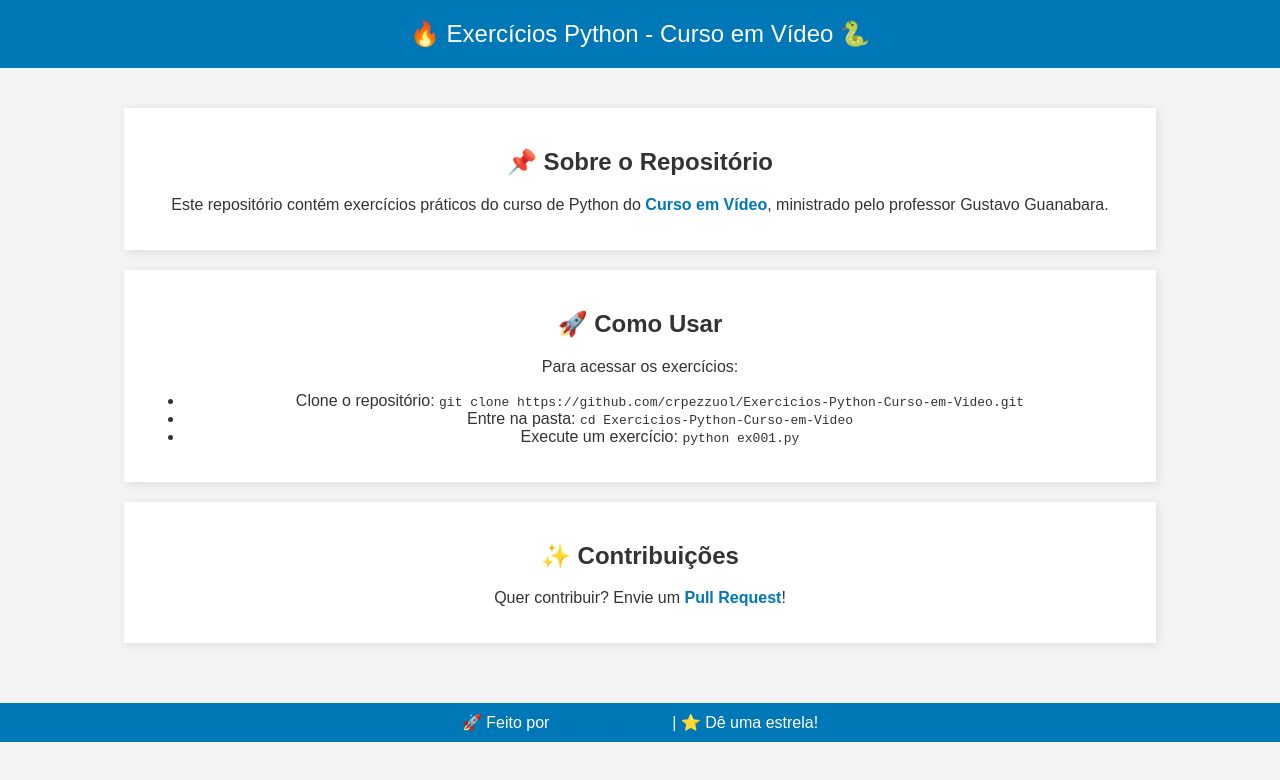
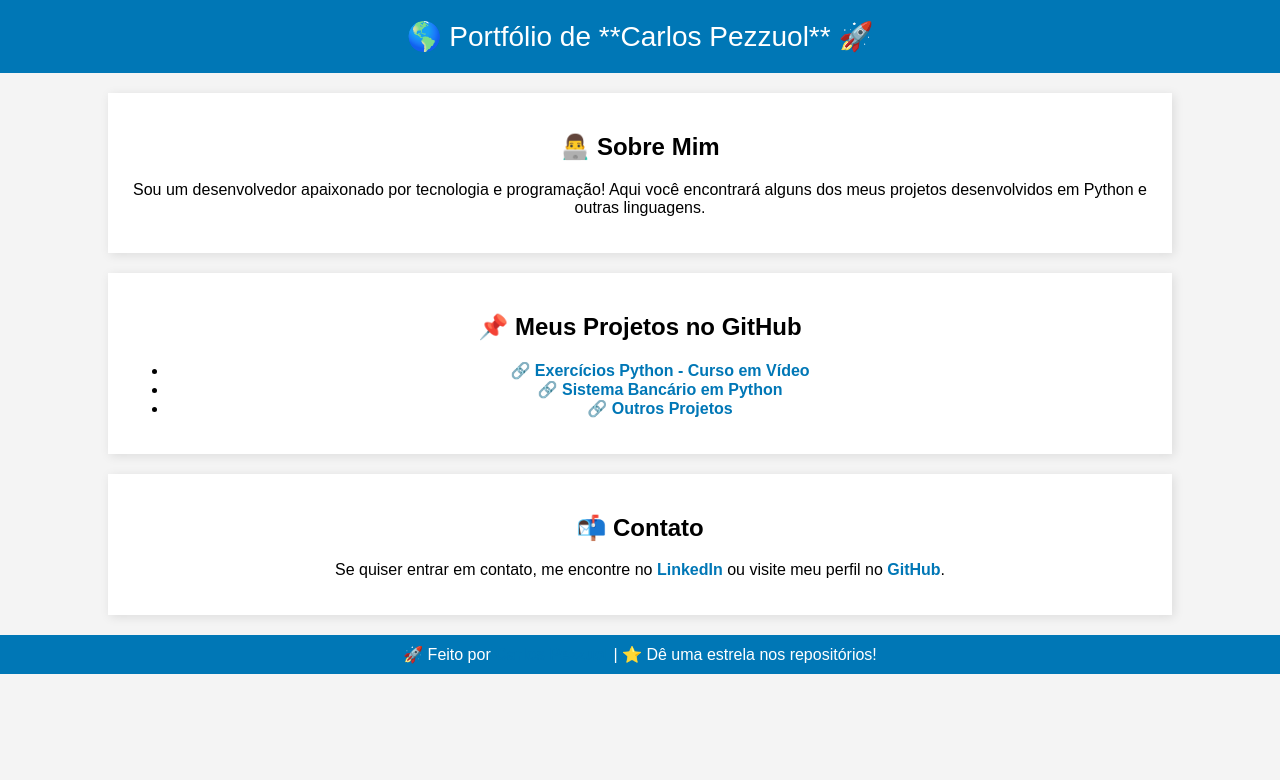
Before and after one commit to crpezzuol/meu-portifolio, a plain HTML site: page index.html in a window 1280 px wide. Drawn offline with Linux system fonts and the light colour scheme.

Commit message:
Update index

```diff
--- a/index.html
+++ b/index.html
@@ -3,24 +3,20 @@
 <head>
     <meta charset="UTF-8">
     <meta name="viewport" content="width=device-width, initial-scale=1.0">
-    <title>Exercícios Python - Curso em Vídeo</title>
+    <title>Carlos Pezzuol - Portfólio</title>
     <style>
         body {
             font-family: Arial, sans-serif;
             margin: 0;
             padding: 0;
             background-color: #f4f4f4;
-            color: #333;
             text-align: center;
         }
         header {
             background-color: #0077b6;
             color: white;
             padding: 20px;
-            font-size: 24px;
-        }
-        main {
-            padding: 20px;
+            font-size: 28px;
         }
         section {
             background: white;
@@ -35,43 +31,41 @@
             font-weight: bold;
         }
         footer {
-            margin-top: 20px;
-            padding: 10px;
             background-color: #0077b6;
             color: white;
+            padding: 10px;
+            margin-top: 20px;
         }
     </style>
 </head>
 <body>
 
 <header>
-    🔥 Exercícios Python - Curso em Vídeo 🐍
+    🌎 Portfólio de **Carlos Pezzuol** 🚀
 </header>
 
-<main>
 <section>
-        <h2>📌 Sobre o Repositório</h2>
-        <p>Este repositório contém exercícios práticos do curso de Python do <a href="https://www.cursoemvideo.com/">Curso em Vídeo</a>, ministrado pelo professor Gustavo Guanabara.</p>
+    <h2>👨‍💻 Sobre Mim</h2>
+    <p>Sou um desenvolvedor apaixonado por tecnologia e programação! Aqui você encontrará alguns dos meus projetos desenvolvidos em Python e outras linguagens.</p>
 </section>
 
 <section>
-        <h2>🚀 Como Usar</h2>
-        <p>Para acessar os exercícios:</p>
+    <h2>📌 Meus Projetos no GitHub</h2>
     <ul>
-            <li>Clone o repositório: <code>git clone https://github.com/crpezzuol/Exercicios-Python-Curso-em-Video.git</code></li>
-            <li>Entre na pasta: <code>cd Exercicios-Python-Curso-em-Video</code></li>
-            <li>Execute um exercício: <code>python ex001.py</code></li>
+        <li>🔗 <a href="https://github.com/crpezzuol/Exercicios-Python-Curso-em-Video">Exercícios Python - Curso em Vídeo</a></li>
+        <li>🔗 <a href="https://github.com/crpezzuol/sistema-bancario-python">Sistema Bancário em Python</a></li>
+        <li>🔗 <a href="https://github.com/crpezzuol/Outros-Projetos">Outros Projetos</a></li>
+        <!-- Adicione mais repositórios aqui -->
     </ul>
 </section>
 
 <section>
-        <h2>✨ Contribuições</h2>
-        <p>Quer contribuir? Envie um <a href="https://github.com/crpezzuol/Exercicios-Python-Curso-em-Video/pulls">Pull Request</a>!</p>
+    <h2>📬 Contato</h2>
+    <p>Se quiser entrar em contato, me encontre no <a href="https://www.linkedin.com/in/carlos-pezzuol/">LinkedIn</a> ou visite meu perfil no <a href="https://github.com/crpezzuol">GitHub</a>.</p>
 </section>
-</main>
 
 <footer>
-    🚀 Feito por <a href="https://github.com/crpezzuol">Carlos Pezzuol</a> | ⭐ Dê uma estrela!
+    🚀 Feito por <a href="https://github.com/crpezzuol">Carlos Pezzuol</a> | ⭐ Dê uma estrela nos repositórios!
 </footer>
 
 </body>
```
Lines whose indentation alone changed are shown as unchanged.
